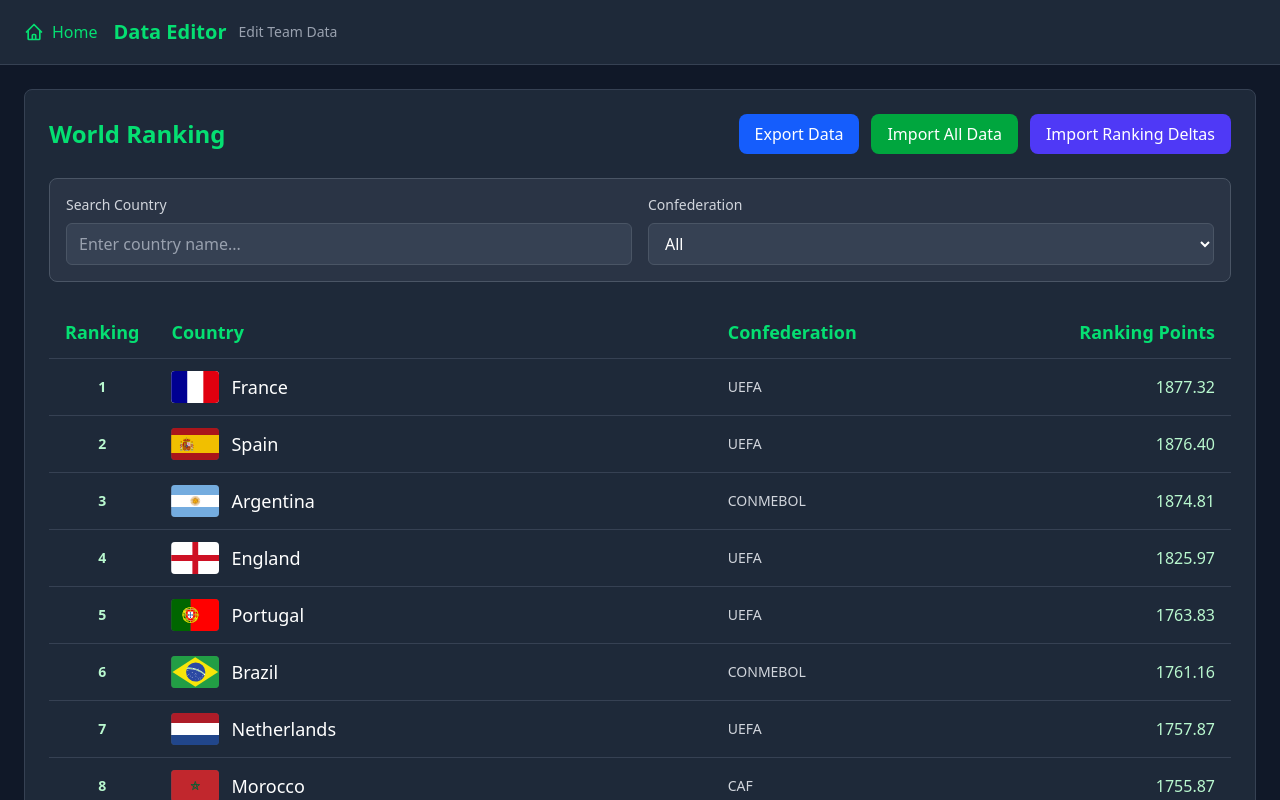
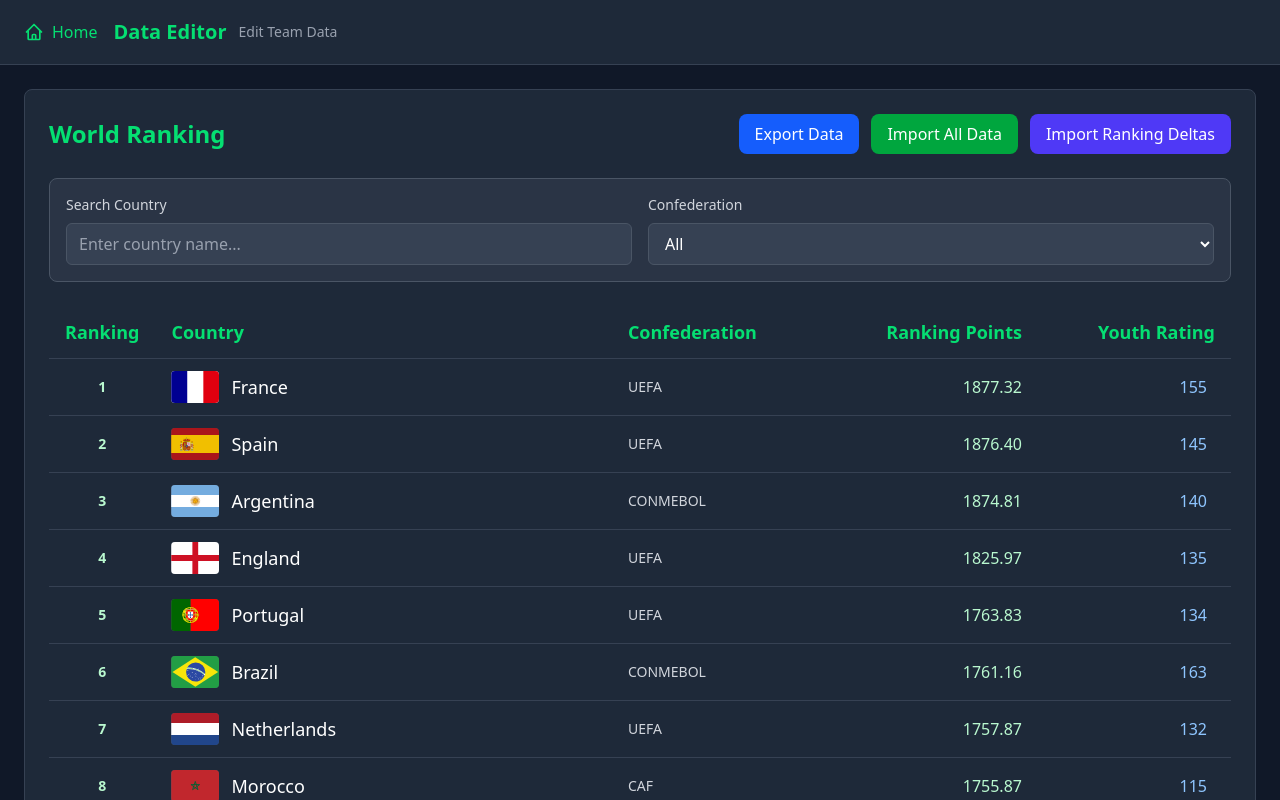
Before and after one commit to nairrrahul/competitions-hub, a React (Vite) app: page /competitions-hub/data-editor in a window 1280 px wide. Shown: the top 800 px of the page. Built offline with nearby package versions, Linux system fonts and the light colour scheme.

Commit message:
editable youth rating

```diff
--- a/src/config/nation_info.json
+++ b/src/config/nation_info.json
@@ -249,7 +249,7 @@
     "confederationID": "CONCACAF",
     "flagCode": "ca",
     "threeLetterCode": "CAN",
-    "youthRating": 54
+    "youthRating": 85
   },
   "Cape Verde": {
     "rankingPts": 1354.77,
@@ -900,7 +900,7 @@
     "confederationID": "CAF",
     "flagCode": "ma",
     "threeLetterCode": "MAR",
-    "youthRating": 85
+    "youthRating": 115
   },
   "Mozambique": {
     "rankingPts": 1181.88,
@@ -1040,7 +1040,7 @@
     "confederationID": "CONMEBOL",
     "flagCode": "pe",
     "threeLetterCode": "PER",
-    "youthRating": 97
+    "youthRating": 85
   },
   "Philippines": {
     "rankingPts": 1141.09,
@@ -1140,7 +1140,7 @@
     "threeLetterCode": "SMR",
     "youthRating": 29
   },
-  "S\u00e3o Tom\u00e9 e Pr\u00edncipe": {
+  "São Tomé e Príncipe": {
     "rankingPts": 889.11,
     "confederationID": "CAF",
     "flagCode": "st",
@@ -1166,7 +1166,7 @@
     "confederationID": "CAF",
     "flagCode": "sn",
     "threeLetterCode": "SEN",
-    "youthRating": 80
+    "youthRating": 95
   },
   "Serbia": {
     "rankingPts": 1508.65,
@@ -1425,7 +1425,7 @@
     "confederationID": "AFC",
     "flagCode": "uz",
     "threeLetterCode": "UZB",
-    "youthRating": 55
+    "youthRating": 75
   },
   "Vanuatu": {
     "rankingPts": 1021.83,
--- a/src/pages/DataEditor.tsx
+++ b/src/pages/DataEditor.tsx
@@ -38,6 +38,42 @@ const DataEditor: React.FC = () => {
 
   const { updateNationInfo } = useGlobalStore();
 
+  // State for in-place editing
+  const [editingCountry, setEditingCountry] = useState<string | null>(null);
+  const [editValue, setEditValue] = useState<string>('');
+
+  const startEditing = (countryName: string, currentValue: number) => {
+    setEditingCountry(countryName);
+    setEditValue(currentValue.toString());
+  };
+
+  const saveEdit = (countryName: string) => {
+    const newValue = Number(editValue);
+    if (!isNaN(newValue) && newValue >= 1 && newValue <= 200) {
+      const countryInfo = nationInfo[countryName];
+      const updatedInfo = {
+        ...countryInfo,
+        youthRating: newValue
+      };
+      updateNationInfo(countryName, updatedInfo);
+    }
+    setEditingCountry(null);
+    setEditValue('');
+  };
+
+  const cancelEdit = () => {
+    setEditingCountry(null);
+    setEditValue('');
+  };
+
+  const handleKeyDown = (e: React.KeyboardEvent, countryName: string) => {
+    if (e.key === 'Enter') {
+      saveEdit(countryName);
+    } else if (e.key === 'Escape') {
+      cancelEdit();
+    }
+  };
+
   const handleExportData = () => {
 
     const now = new Date();
@@ -72,11 +108,14 @@ const DataEditor: React.FC = () => {
         // Update each country in nationInfo with imported data
         Object.entries(importedData).forEach(([countryName, importedInfo]) => {
           if (nationInfo[countryName]) {
-            // Merge imported data (rankingPts and confederationID) with existing data
+            // Merge imported data (rankingPts, confederationID, threeLetterCode, and youthRating) with existing data
             const updatedInfo = {
               ...nationInfo[countryName],
               rankingPts: importedInfo.rankingPts,
-              confederationID: importedInfo.confederationID
+              confederationID: importedInfo.confederationID,
+              flagCode: importedInfo.flagCode,
+              threeLetterCode: importedInfo.threeLetterCode,
+              youthRating: importedInfo.youthRating
             };
             updateNationInfo(countryName, updatedInfo);
           }
@@ -225,6 +264,7 @@ const DataEditor: React.FC = () => {
                   <th className="text-left text-lg py-3 px-4 font-semibold text-green-400">Country</th>
                   <th className="text-left text-lg py-3 px-4 font-semibold text-green-400">Confederation</th>
                   <th className="text-right text-lg py-3 px-4 font-semibold text-green-400">Ranking Points</th>
+                  <th className="text-right text-lg py-3 px-4 font-semibold text-green-400">Youth Rating</th>
                 </tr>
               </thead>
               <tbody>
@@ -244,6 +284,26 @@ const DataEditor: React.FC = () => {
                     <td className="py-3 px-4 text-right">
                       <span className="text-green-200 text-base font-medium">{info.rankingPts.toFixed(2)}</span>
                     </td>
+                    <td className="py-3 px-4 text-right">
+                      {editingCountry === countryName ? (
+                        <input
+                          type="number"
+                          value={editValue}
+                          onChange={(e) => setEditValue(e.target.value)}
+                          onKeyDown={(e) => handleKeyDown(e, countryName)}
+                          onBlur={() => saveEdit(countryName)}
+                          className="w-20 px-2 py-1 bg-gray-700 border border-blue-400 rounded text-white text-base font-medium focus:outline-none focus:ring-2 focus:ring-blue-400 text-right"
+                          autoFocus
+                        />
+                      ) : (
+                        <button
+                          onClick={() => startEditing(countryName, info.youthRating)}
+                          className="text-blue-300 text-base font-medium hover:text-blue-200 hover:bg-gray-600 px-2 py-1 rounded transition-colors cursor-pointer"
+                        >
+                          {info.youthRating}
+                        </button>
+                      )}
+                    </td>
                   </tr>
                 ))}
               </tbody>
```
